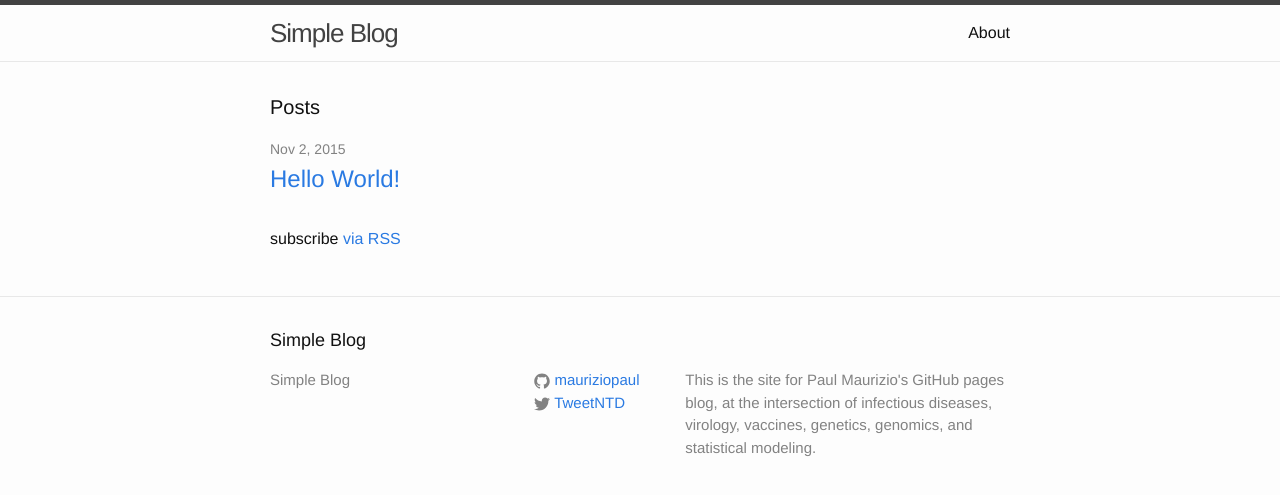
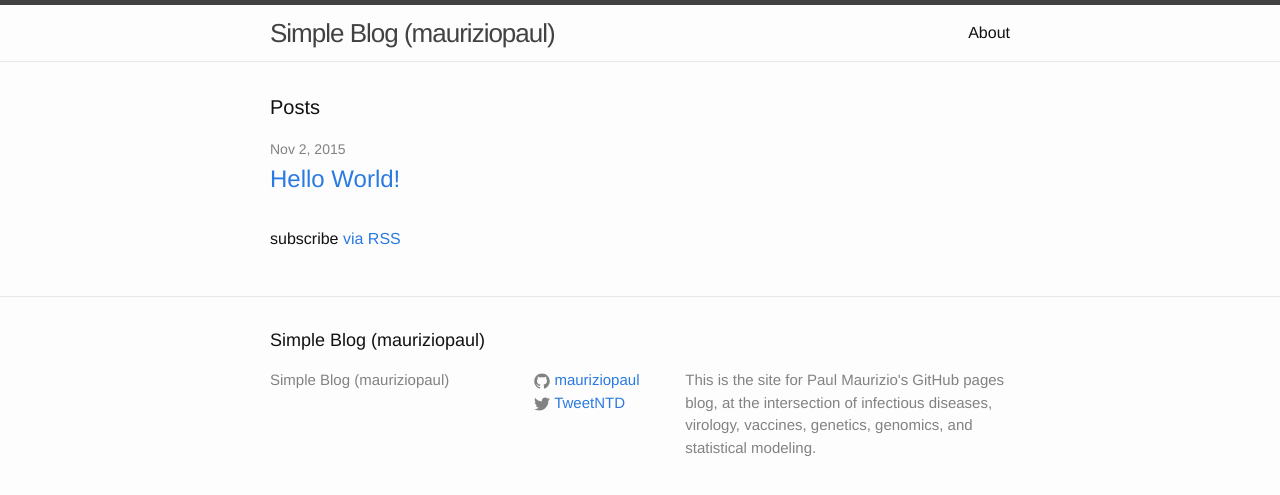
Before and after one commit to mauriziopaul/blog, a Jekyll site: the page built from index.html, in a window 1280 px wide. Shown: the top 495 px of the page. Built offline with Jekyll 4.4.1, drawn with Linux system fonts in a browser that asks for light colours.

Commit message:
Updating _config.yml.

```diff
--- a/_config.yml
+++ b/_config.yml
@@ -2,7 +2,7 @@
 # Site settings
 highlighter: pygments
 
-title : Simple Blog
+title : Simple Blog (mauriziopaul)
 author :
   name : Paul L. Maurizio
   github : mauriziopaul
```
